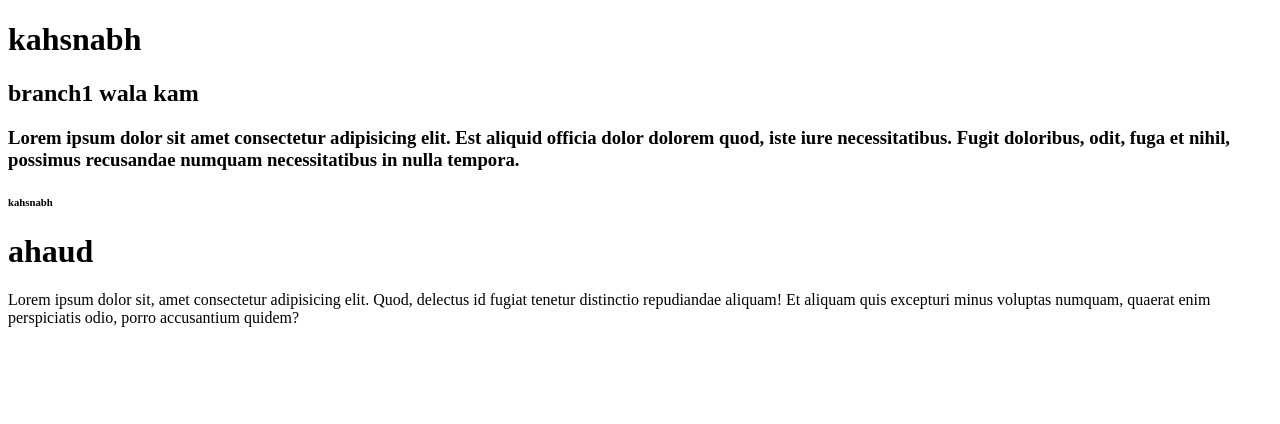
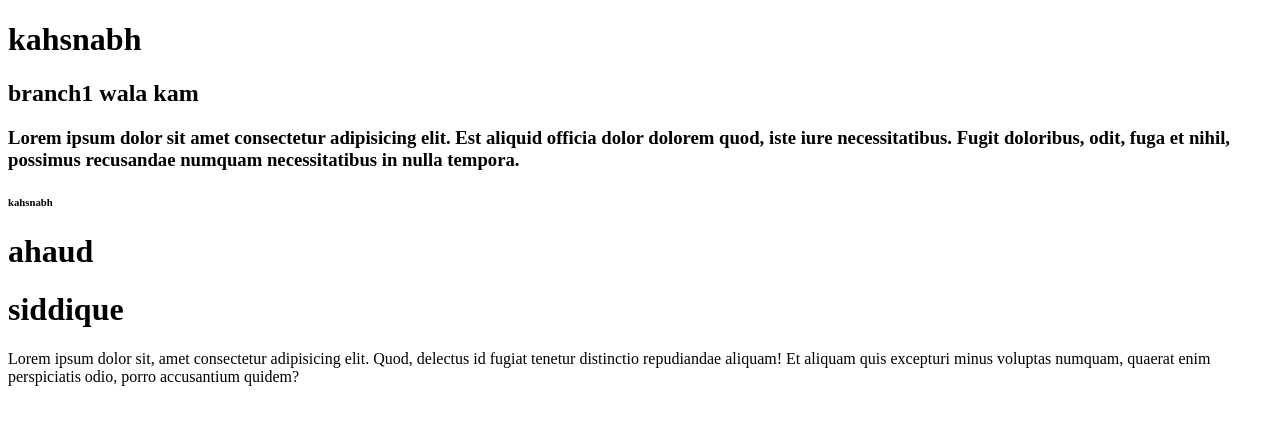
Before and after one commit to Aceahmeds/ahmedkahwork, a plain HTML site: page about.html in a window 1280 px wide. Drawn offline with Linux system fonts and the light colour scheme.

Commit message:
siddique

```diff
--- a/about.html
+++ b/about.html
@@ -12,6 +12,7 @@
         <h6>kahsnabh</h6>
     </h3>
     <h1>ahaud</h1>
+    <h1>siddique</h1>
     <p>Lorem ipsum dolor sit, amet consectetur adipisicing elit. Quod, delectus id fugiat tenetur distinctio repudiandae aliquam! Et aliquam quis excepturi minus voluptas numquam, quaerat enim perspiciatis odio, porro accusantium quidem?</p>
 </body>
 </html>
```
